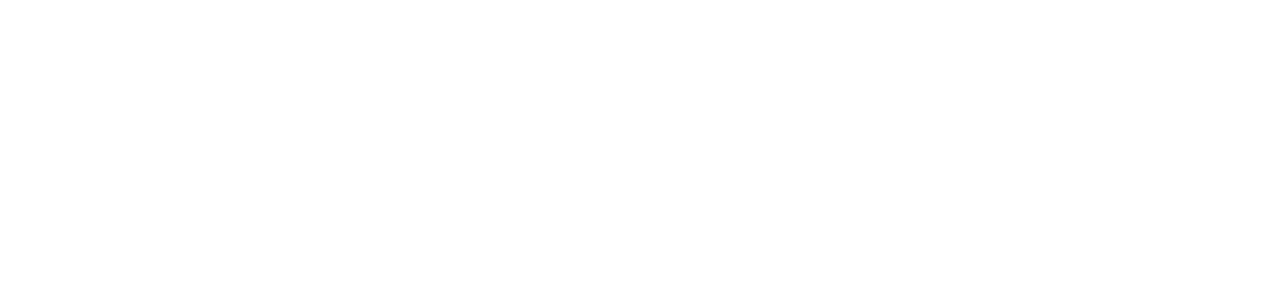
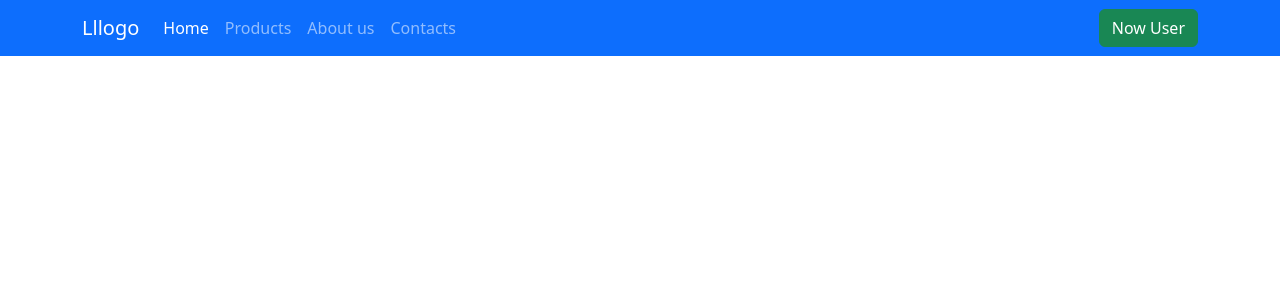
Before and after one commit to bss94/HW62Routes, a React (Vite) app: page / in a window 1280 px wide. Shown: the top 300 px of the page. Built offline with nearby package versions, Linux system fonts and the light colour scheme.

Commit message:
step 1:create containers:Home,AboutUs,Contacts,Products; create components Toolbar,Posts,PostItem,FullPost,NewPost; create routes, create types.ts,constants.ts

```diff
--- a/src/App.tsx
+++ b/src/App.tsx
@@ -1,6 +1,47 @@
-const App = () => (
+import {Container} from 'react-bootstrap';
+import {Route, Routes} from 'react-router-dom';
+import Home from './containers/Home/Home';
+import Toolbar from './components/Toolbar/Toolbar';
+import {useState} from 'react';
+
+const App = () => {
+  const [isAdmin,setIsAdmin] = useState<boolean>(false)
+
+  return (
     <>
+      <>
+
+        <header>
+          <Toolbar isAdmin={isAdmin} getAdmin={()=>setIsAdmin(!isAdmin)}/>
+        </header>
+        <Container>
+          <Routes>
+            <Route path="/"
+                   element={
+                     <Home isAdmin={isAdmin}/>
+                   }/>
+            <Route path="/products"
+                   element={
+                     <div/>
+                   }/>
+            <Route path="/about-us"
+                   element={
+                     <div/>
+                   }/>
+            <Route path="/contacts"
+                   element={
+                     <div/>
+                   }/>
+
+            <Route path="*"
+                   element={
+                     <h1>Not found</h1>}/>
+          </Routes>
+        </Container>
+
+      </>
 
     </>
-);
+  );
+};
 export default App
--- /dev/null
+++ b/src/components/Toolbar/Toolbar.tsx
@@ -0,0 +1,38 @@
+import React from 'react';
+import {Button, Container, Nav, Navbar} from 'react-bootstrap';
+import {NavLink} from 'react-router-dom';
+
+interface Props{
+  isAdmin:boolean;
+  getAdmin:React.MouseEventHandler
+}
+const Toolbar:React.FC<Props> = ({
+  isAdmin,
+  getAdmin
+}) => {
+  let btnText = 'User';
+  if(isAdmin){
+    btnText = 'Admin'
+  }
+  return (
+    <Navbar bg="primary" data-bs-theme="dark">
+      <Container>
+        <NavLink className="navbar-brand" to="/">
+         Lllogo
+        </NavLink>
+
+        <Nav className="me-auto">
+          <NavLink className='nav-link' to="/">Home</NavLink>
+          <NavLink className='nav-link' to="/products">Products</NavLink>
+          <NavLink className='nav-link' to="/about-us">About us</NavLink>
+          <NavLink className='nav-link' to="/contacts">Contacts</NavLink>
+        </Nav>
+        <Nav>
+          <Button variant="success" onClick={getAdmin}>Now {btnText}</Button>
+        </Nav>
+      </Container>
+    </Navbar>
+  );
+};
+
+export default Toolbar;
--- /dev/null
+++ b/src/containers/Home/Home.tsx
@@ -0,0 +1,15 @@
+import React from 'react';
+
+interface Props{
+  isAdmin:boolean
+}
+
+const Home:React.FC<Props> = ({isAdmin}) => {
+  return (
+    <div>
+
+    </div>
+  );
+};
+
+export default Home;
```
Also changed, not shown: src/containers/AboutUs/AboutUs.tsx (added, +9 -0 lines), src/containers/Contacts/Contacts.tsx (added, +11 -0 lines), src/containers/Products/Products.tsx (added, +10 -0 lines), src/components/Posts/FullPost/FullPost.tsx (added), src/components/Posts/NewPost/NewPost.tsx (added), src/components/Posts/PostItem.tsx (added), src/components/Posts/Posts.tsx (added), src/constants.ts (added), src/types.ts (added).
